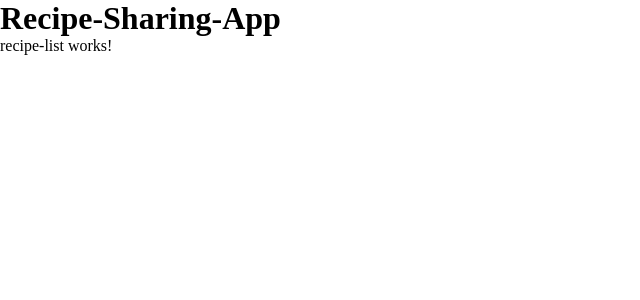
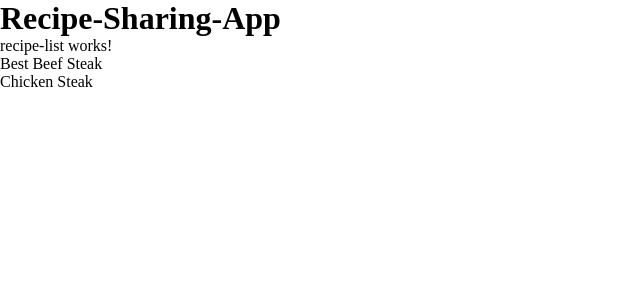
Before and after one commit to TornikeALT/Recipe-Sharing-Application, an Angular app: page / in a window 1280 px wide. Shown: the top 300 px of the page, without its empty margins (0-640 px from the left). Built offline with nearby package versions, Linux system fonts and the light colour scheme; data requests are answered from the project's data file.

Commit message:
add recipe Interface and get data func

```diff
--- a/src/app/app.component.ts
+++ b/src/app/app.component.ts
@@ -5,7 +5,7 @@ import { RouterOutlet } from '@angular/router';
   selector: 'app-root',
   imports: [RouterOutlet],
   templateUrl: './app.component.html',
-  styleUrl: './app.component.css'
+  styleUrl: './app.component.css',
 })
 export class AppComponent {
   title = 'Recipe-Sharing-Application';
--- a/src/app/app.config.ts
+++ b/src/app/app.config.ts
@@ -1,8 +1,13 @@
 import { ApplicationConfig, provideZoneChangeDetection } from '@angular/core';
 import { provideRouter } from '@angular/router';
+import { provideHttpClient } from '@angular/common/http';
 
 import { routes } from './app.routes';
 
 export const appConfig: ApplicationConfig = {
-  providers: [provideZoneChangeDetection({ eventCoalescing: true }), provideRouter(routes)]
+  providers: [
+    provideZoneChangeDetection({ eventCoalescing: true }),
+    provideRouter(routes),
+    provideHttpClient(),
+  ],
 };
--- /dev/null
+++ b/src/interfaces/recipe.ts
@@ -0,0 +1,8 @@
+export interface Recipe {
+  id: number;
+  title: string;
+  description: string;
+  ingredients: { name: string; amount: string }[];
+  instructions: string[];
+  thumbnail: string;
+}
--- a/src/pages/recipe-list/recipe-list.component.html
+++ b/src/pages/recipe-list/recipe-list.component.html
@@ -1 +1,4 @@
 <p>recipe-list works!</p>
+<div *ngFor="let recipe of recipes">
+  <span>{{ recipe.title }}</span>
+</div>
--- a/src/pages/recipe-list/recipe-list.component.ts
+++ b/src/pages/recipe-list/recipe-list.component.ts
@@ -1,11 +1,24 @@
-import { Component } from '@angular/core';
+import { Component, OnInit } from '@angular/core';
+import { Recipe } from '../../interfaces/recipe';
+import { HttpClient } from '@angular/common/http';
+import { CommonModule } from '@angular/common';
 
 @Component({
   selector: 'app-recipe-list',
-  imports: [],
+  imports: [CommonModule],
   templateUrl: './recipe-list.component.html',
-  styleUrl: './recipe-list.component.css'
+  styleUrl: './recipe-list.component.css',
 })
-export class RecipeListComponent {
+export class RecipeListComponent implements OnInit {
+  recipes: Recipe[] = [];
 
+  constructor(private http: HttpClient) {}
+
+  ngOnInit(): void {
+    this.http
+      .get<Recipe[]>('http://localhost:3000/recipes')
+      .subscribe((data) => {
+        this.recipes = data;
+      });
+  }
 }
```
